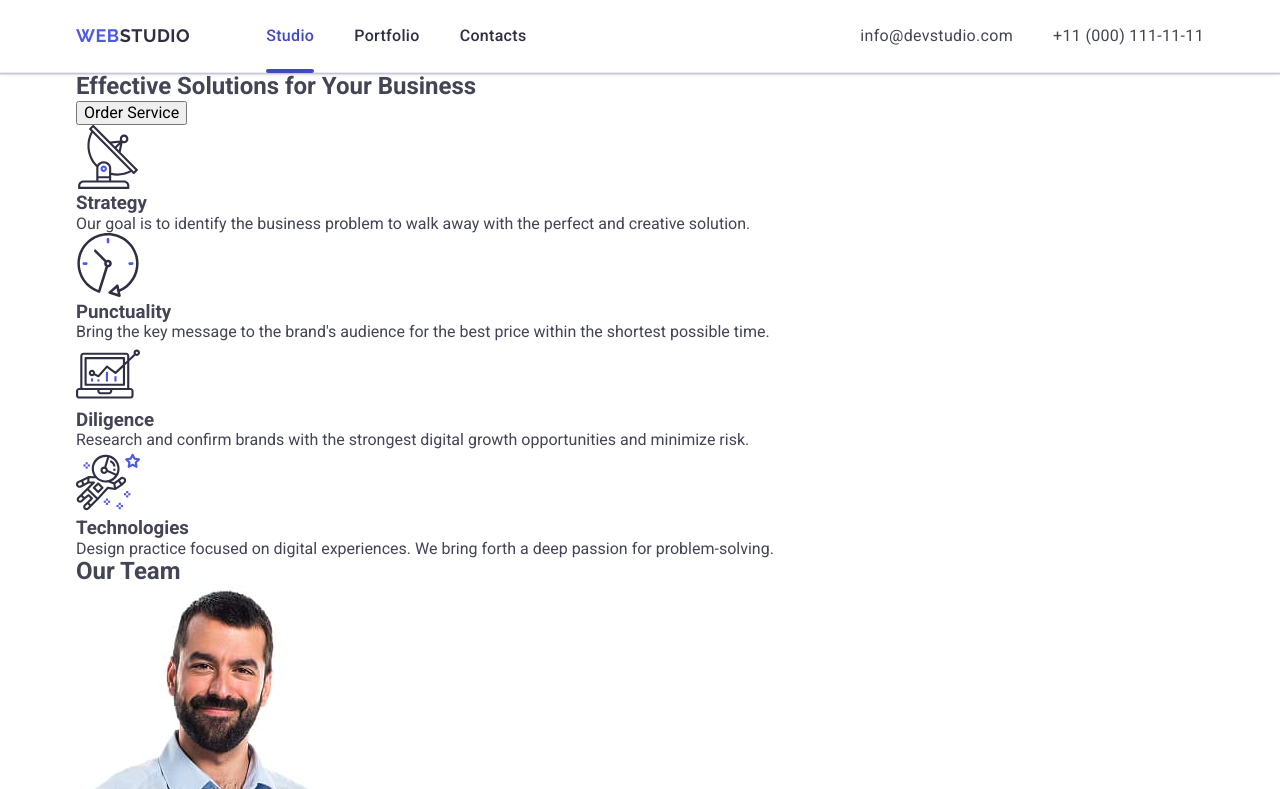
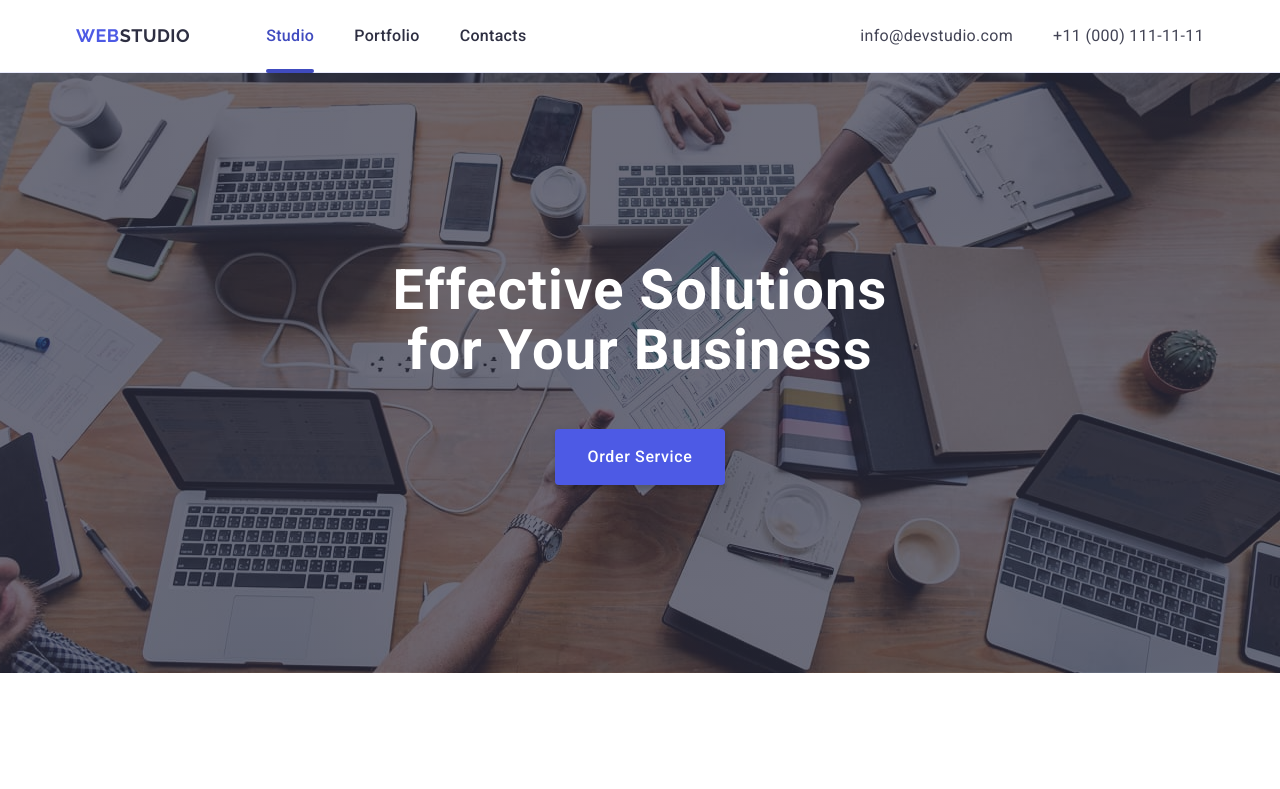
Before and after one commit to Artemmm008/goit-markup-hw-06, a plain HTML site: page index.html in a window 1280 px wide. Shown: the top 789 px of the page. Drawn offline with nearby package versions, Linux system fonts and the light colour scheme.

Commit message:
section 1

```diff
--- a/css/styles.css
+++ b/css/styles.css
@@ -366,3 +366,106 @@ transition: color 250ms cubic-bezier(0.4, 0, 0.2, 1);
      display: none;
    }
 }
+
+/* main */
+
+.section {
+    padding: 96px 0;
+}
+
+.start {
+    padding: 72px 0;
+    background-image: linear-gradient(rgba(46, 47, 66, 0.7), rgba(46, 47, 66, 0.7)), url(../images/img11.jpg);
+    background-repeat: no-repeat;
+    background-position: center;
+    background-size: cover;
+    margin: 0 auto;
+}
+
+.start-title {
+font-weight: 700;
+    font-size: 36px;
+    line-height: 1.11111;
+    letter-spacing: 0.02em;
+    text-align: center;
+    color: #fff;
+    margin: 0 auto 72px;
+    max-width: 216px;
+}
+
+.start-button {
+    background: #4d5ae5;
+    font-weight: 500;
+    font-size: 16px;
+    line-height: 1.5;
+    letter-spacing: 0.04em;
+    color: #fff;
+    cursor: pointer;
+    border-radius: 4px;
+    border: none;
+    padding: 16px 32px;
+    min-width: 169px;
+    height: 56px;
+    display: block;
+    margin: 0 auto;
+    box-shadow: 0 4px 4px 0 rgba(0, 0, 0, 0.15);
+    background: #4d5ae5;
+    transition: background-color 250ms cubic-bezier(0.4, 0, 0.2, 1);
+}
+
+.start-button:hover,
+.start-button:focus {
+    background-color: #404BBF;
+}
+
+@media screen and (min-width: 768px) {
+
+.start {
+    padding: 96px 0;
+}
+
+  .start-title{
+     font-weight: 700;
+  font-size: 56px;
+  line-height: 1.07143;
+  letter-spacing: 0.02em;
+  text-align: center;
+  color: #fff;
+margin: 0 auto 36px;
+    max-width: 496px;
+  }
+
+}
+
+@media screen and (min-width: 1158px) {
+
+.section {
+        padding: 120px 0;
+    }
+
+    .start {
+        padding: 188px 0;
+        background-image: linear-gradient(rgba(46, 47, 66, 0.7), rgba(46, 47, 66, 0.7)), url(../images/img11.jpg);
+        max-width: 1440px;
+        background-repeat: no-repeat;
+        background-position: center;
+        background-size: cover;
+        margin: 0 auto;
+    }
+
+.start-title {
+        font-weight: 700;
+        font-size: 56px;
+        line-height: 1.07;
+        letter-spacing: 0.02em;
+        text-align: center;
+        color: #fff;
+        margin: 0 auto 48px;
+        max-width: 496px;
+    }
+
+    .start-button:hover,
+    .start-button:focus {
+        background-color: #404BBF;
+    }
+}
--- a/index.html
+++ b/index.html
@@ -48,7 +48,7 @@
 </button>
 </div>
 
-<div class="mobile-menu is-open">
+<div class="mobile-menu">
 <div class="container mobile-menu-container">
 <button class="mobile-menu-close" type="button">
     <svg class="mobile-menu-svg" width="8" height="8">
@@ -107,7 +107,6 @@
     </li>
 
 </ul>
-
 </div>
 
 </div>
```
